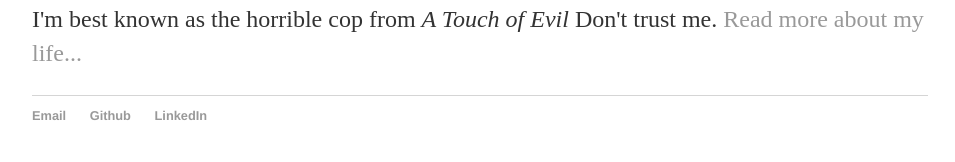
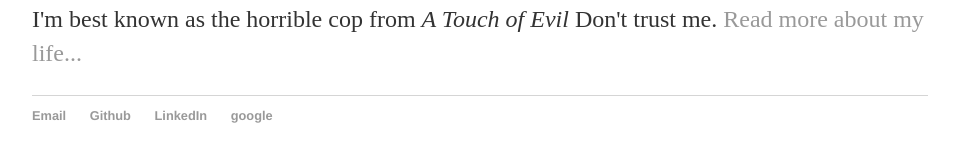
Before and after one commit to neonflux56/neonflux56.github.io, a Jekyll site: the page built from index.html, in a window 1280 px wide. Shown: the part 194-356 px from the top of the page, without its empty margins (160-1115 px from the left). Built offline with Jekyll 4.4.1, drawn with Linux system fonts in a browser that asks for light colours.

Commit message:
Update default.html

```diff
--- a/_layouts/default.html
+++ b/_layouts/default.html
@@ -23,6 +23,7 @@
 	        		<li><a href="mailto:ashishgupta63966@gmail.com">Email</a></li>
 	        		<li><a href="https://github.com/neonflux56">Github</a></li>
 				<li><a href="https://www.linkedin.com/in/ashishgupta63966">LinkedIn</a></li>
+				<li><a href="https://www.google.com">google</a></li>
 				</ul>
 			</footer>
 		</body>
```
